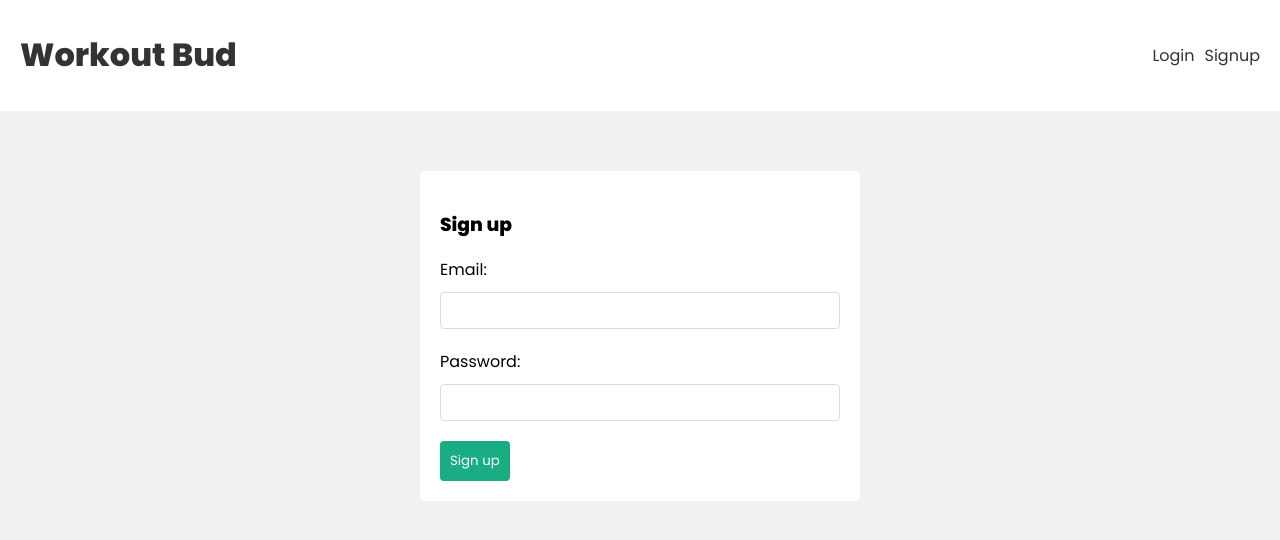
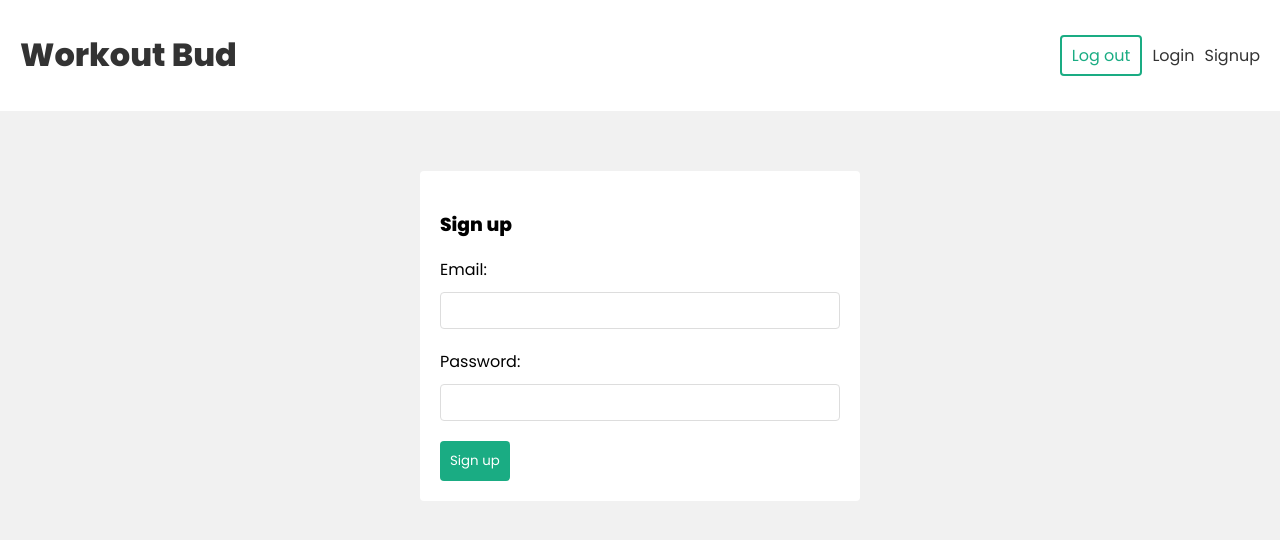
Before and after one commit to NFernando98/Workout-tracker, a React (Create React App) app in the folder frontend/: page /signup in a window 1280 px wide. Shown: the top 540 px of the page. Built offline with nearby package versions, Linux system fonts and the light colour scheme.

Commit message:
feat(auth):
- useLogout Hook

```diff
--- a/frontend/src/components/Navbar.tsx
+++ b/frontend/src/components/Navbar.tsx
@@ -1,6 +1,14 @@
 import { Link } from 'react-router-dom'
+import { useLogout } from '../hooks/useLogout'
 
 const Navbar = () => {
+    const { logout }  = useLogout()
+
+
+    const handleClick = () => {
+        logout();
+    };
+
     return (
         <header>
             <div className="container">
@@ -9,13 +17,16 @@
                 </Link>
                 <nav>
                     <div>
+                        <button onClick={handleClick}>Log out</button>
+                    </div>
+                    <div>
                         <Link to="/login">Login</Link>
                         <Link to="/signup">Signup</Link>
                     </div>
                 </nav>
             </div>
         </header>
-    )
-}
+    );
+};
 
 export default Navbar
--- /dev/null
+++ b/frontend/src/hooks/useLogout.tsx
@@ -0,0 +1,17 @@
+import { useAuthContext } from "./useAuthContext";
+
+export const useLogout = () => {
+    const { dispatch } = useAuthContext()
+
+    const logout = () => {
+        // 2 things: update global state (dispatch) and delete token from local storage
+
+        // remove user from storage
+        localStorage.removeItem('user')
+
+        // dispatch logout action
+        dispatch({ type: 'LOGOUT' })
+    }
+
+    return { logout }
+}
--- a/frontend/src/hooks/useSignup.tsx
+++ b/frontend/src/hooks/useSignup.tsx
@@ -31,10 +31,12 @@
         }
 
         if (response.ok) {
-            // save the user to local storage
+            // Save the user to local storage
+            // Reason: if the user crosses off our website and returns hours later, our global state woudlve reset to null, but can detect
+            // user's logged in with the presence of that json web token in local storage
             localStorage.setItem('user', JSON.stringify(json))
 
-            // update the auth context
+            // Update the auth context
             dispatch({ type: 'LOGIN', payload: json })
 
             setIsLoading(false)
--- a/frontend/src/index.css
+++ b/frontend/src/index.css
@@ -109,6 +109,17 @@
 nav a {
   margin-left: 10px;
 }
+nav button {
+  background: #fff;
+  color: var(--primary);
+  border: 2px solid var(--primary);
+  padding: 6px 10px;
+  border-radius: 4px;
+  font-family: "Poppins";
+  cursor: pointer;
+  font-size: 1em;
+}
+
 /* auth forms */
 form.signup, form.login {
   max-width: 400px;
```
